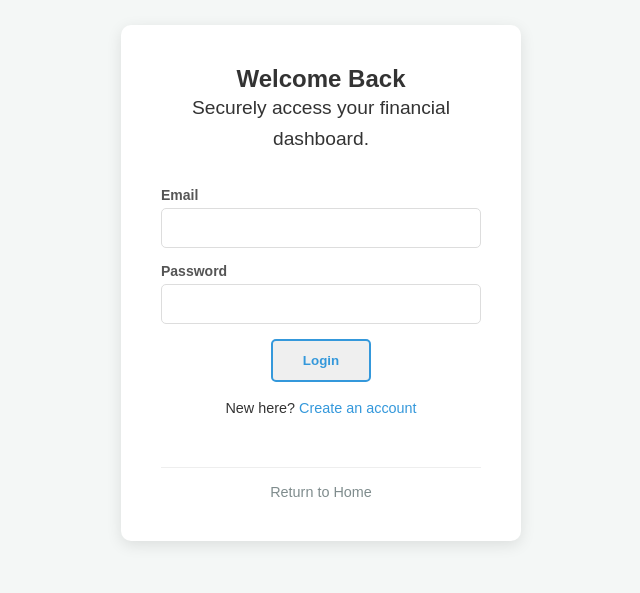
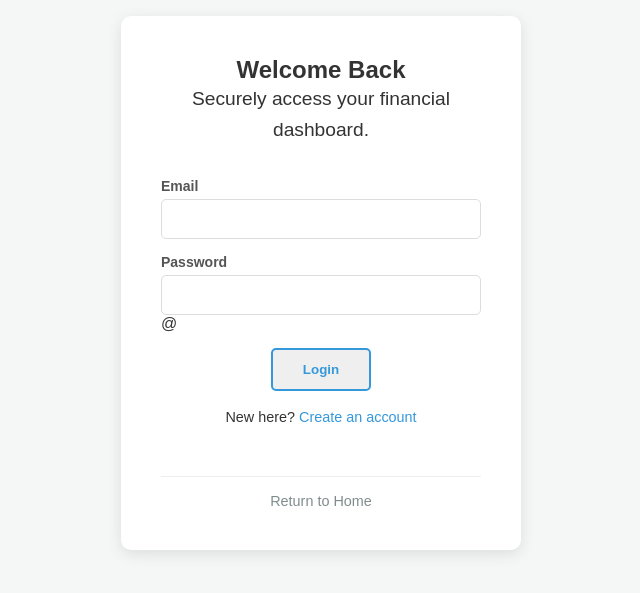
Before and after one commit to Rssatyabrat/Personal-Finance-Tracker, a website: page login.html in a window 1280 px wide. Shown: the part 117-710 px from the top of the page, without its empty margins (319-959 px from the left). Drawn offline with Linux system fonts and the light colour scheme.

Commit message:
Update login.html

```diff
--- a/login.html
+++ b/login.html
@@ -21,6 +21,7 @@
             <div class="input-group">
                 <label for="password">Password</label>
                 <input type="password" id="password" required>
+                <span id="eye-icon" onclick="togglePassword()">@</span>
             </div>
 
             <div class="cta-buttons">
```
